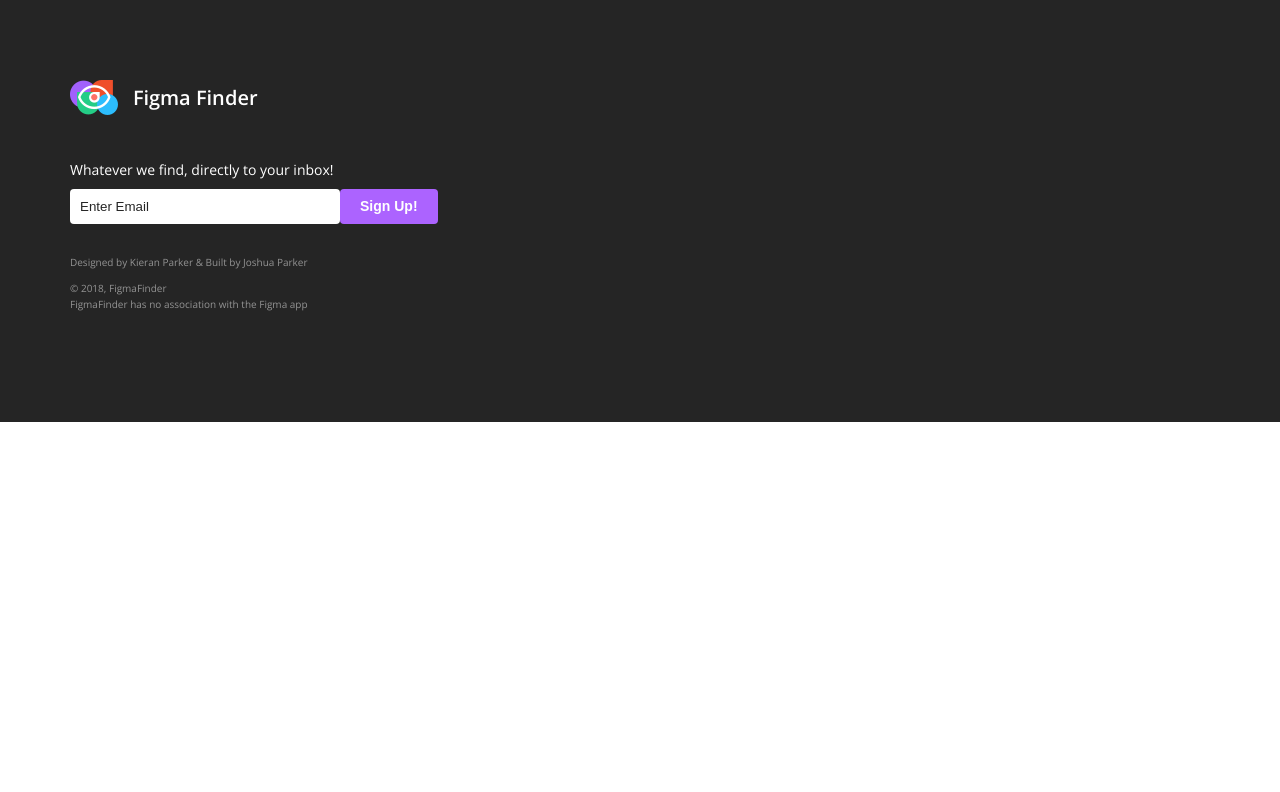
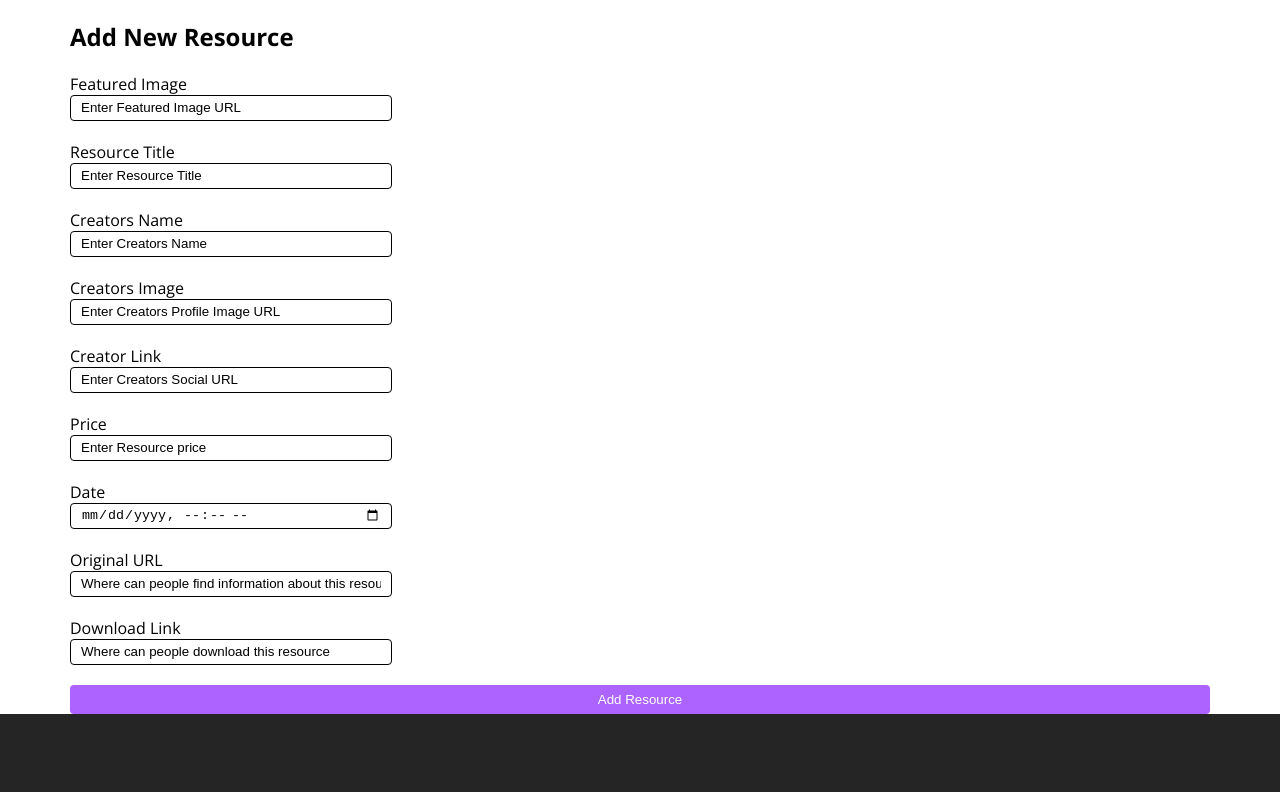
Before and after one commit to shiibbyy/Figma-Finder, a Vue app: page /add-resource in a window 1280 px wide. Shown: the top 792 px of the page. Built offline with nearby package versions, Linux system fonts and the light colour scheme.

Commit message:
Add your own resource (skeleton)
Made it possible to add resources online. Not styled but basics are there.

```diff
--- a/package.json
+++ b/package.json
@@ -8,6 +8,8 @@
     "lint": "vue-cli-service lint"
   },
   "dependencies": {
+    "firebase": "^5.5.3",
+    "slugify": "^1.3.1",
     "vue": "^2.5.17",
     "vue-router": "^3.0.1"
   },
--- /dev/null
+++ b/src/components/AddResource.vue
@@ -0,0 +1,136 @@
+<template>
+    <div class="section">
+        <div class="container">
+            <h2>Add New Resource</h2>
+            <form @submit.prevent="AddResource">
+                <div class="field">
+                    <label for="title">Featured Image</label>
+                    <input type="url" name="featuredImage" placeholder="Enter Featured Image URL" v-model="featuredImage">
+                </div>
+
+                <div class="field">
+                    <label for="title">Resource Title</label>
+                    <input type="text" name="title" placeholder="Enter Resource Title" v-model="title">
+                </div>
+
+                <div class="field">
+                    <label for="title">Creators Name</label>
+                    <input type="text" name="authorName" placeholder="Enter Creators Name " v-model="authorName">
+                </div>
+
+                <div class="field">
+                    <label for="title">Creators Image</label>
+                    <input type="url" name="authorImage" placeholder="Enter Creators Profile Image URL" v-model="authorImage">
+                </div>
+
+                <div class="field">
+                    <label for="title">Creator Link</label>
+                    <input type="url" name="authorLink" placeholder="Enter Creators Social URL" v-model="authorLink">
+                </div>
+
+                <div class="field">
+                    <label for="title">Price</label>
+                    <input type="text" name="price" placeholder="Enter Resource price" v-model="price">
+                </div>
+
+                <div class="field">
+                    <label for="title">Date</label>
+                    <input type="datetime-local" name="date" placeholder="Enter Date" v-model="date">
+                </div>
+
+                <div class="field">
+                    <label for="title">Original URL</label>
+                    <input type="url" name="originalURL" placeholder="Where can people find information about this resource" v-model="originalURL">
+                </div>
+
+                <div class="field">
+                    <label for="title">Download Link</label>
+                    <input type="url" name="resourceLink" placeholder="Where can people download this resource" v-model="resourceLink">
+                </div>
+
+                <div class="field">
+                    <button class="btn">Add Resource</button>
+                </div>
+            </form>
+        </div>
+    </div>
+</template>
+
+<script>
+import db from '@/firebase/init'
+import slugify from 'slugify'
+
+export default {
+    name: 'AddResource',
+    data() {
+        return {
+            title: null,
+            featuredImage: null,
+            authorName: null,
+            authorImage: null,
+            authorLink: null,
+            price: null,
+            date: null,
+            originalURL: null,
+            resourceLink: null,
+            slug: null,
+        }
+    },
+    methods: {
+        AddResource(){
+            if (this.title){
+                this.feedback = null
+                //create slug
+                this.slug = slugify(this.title, {
+                    replacement: '-',
+                    remove: /[$*_+-:@"'`~±§?()]/g,
+                    lower: true
+                })
+                db.collection('resources').add({
+                    title: this.title,
+                    featuredImage: this.featuredImage,
+                    authorName: this.authorName,
+                    authorImage: this.authorImage,
+                    authorLink: this.authorLink,
+                    price: this.price,
+                    date: this.date,
+                    originalURL: this.originalURL,
+                    resourceLink: this.resourceLink,
+                    slug: this.slug
+
+                }).then(() => {
+                    this.$router.push({ name: 'home'})
+                }).catch(err => {
+                    console.log(err)
+                })
+            } else {
+                this.feedback = "You must enter a smoothie title"
+            }
+        }
+    }
+}
+</script>
+
+<style lang="scss">
+@import '@/styles/global.scss';
+
+.field {
+    display: flex;
+    flex-direction: column;
+}
+
+input {
+    background-color: $white;
+    border: 1px solid $black;
+    color: $black;
+    padding: 0px 10px;
+    border-radius: 4px;
+    height: 24px;
+    margin-bottom: 20px;
+}
+
+.field input::placeholder {
+    color: $black;
+}
+
+</style>
--- a/src/components/FeatureCard.vue
+++ b/src/components/FeatureCard.vue
@@ -14,7 +14,7 @@
             </div>
             <div class="row-3">
                 <a :href="resourceLink" class="btn main" target="_blank" >
-                    <p class="light semibold">Download Resource</p>
+                    <p class="light semibold" for="info" >Download Resource</p>
                 </a>
                 <a :href="resourceInfo" class="btn icon " target="_blank">
                     <p class="light semibold">I</p>
--- a/src/components/home/Grid.vue
+++ b/src/components/home/Grid.vue
@@ -20,6 +20,7 @@
 
 <script>
 import FeatureCard from '@/components/FeatureCard.vue'
+import db from '@/firebase/init'
 
 export default {
     name: 'Grid',
@@ -28,42 +29,22 @@ export default {
     },
     data() {
             return {
-                resources: [
-                    { featuredImage: 'https://images.pexels.com/photos/1267051/pexels-photo-1267051.jpeg?auto=compress&cs=tinysrgb&dpr=2&h=650&w=940',
-                    title: 'UI Kit V1',
-                    price: "Free",
-                    authorImage: 'https://images.pexels.com/photos/1115697/pexels-photo-1115697.jpeg?auto=compress&cs=tinysrgb&dpr=2&h=650&w=940',
-                    authorName: 'Kieran',
-                    resourceLink: 'https://www.google.com/', resourceInfo: 'https://www.reddit.com/',
-                    id: '2',
-                    slug:'ui-kit-v2' },
-
-                    { featuredImage: 'https://images.pexels.com/photos/928475/pexels-photo-928475.jpeg?auto=compress&cs=tinysrgb&dpr=2&h=750&w=1260',
-                    title: 'UI Kit V2',
-                    price: "£20",
-                    authorImage: 'https://images.pexels.com/photos/395085/pexels-photo-395085.jpeg?auto=compress&cs=tinysrgb&dpr=2&h=750&w=1260',
-                    authorName: 'Kieran',
-                    resourceLink: '',
-                    resourceInfo: '',
-                    id: '3',
-                    slug:'ui-kit-v2' },
-
-                    { featuredImage: 'https://images.pexels.com/photos/1267051/pexels-photo-1267051.jpeg?auto=compress&cs=tinysrgb&dpr=2&h=650&w=940',
-                    title: 'UI Kit V3',
-                    price: "Free",
-                    authorImage: 'https://images.pexels.com/photos/1115697/pexels-photo-1115697.jpeg?auto=compress&cs=tinysrgb&dpr=2&h=650&w=940',
-                    authorName: 'Kieran',
-                    resourceLink: 'https://twitter.com/',
-                    resourceInfo: 'https://twitter.com/',
-                    id: '4',
-                    slug:'ui-kit-v2' },
-
-                    { featuredImage: 'https://images.pexels.com/photos/1267051/pexels-photo-1267051.jpeg?auto=compress&cs=tinysrgb&dpr=2&h=650&w=940', title: 'UI Kit V4', price: "Free", authorImage: 'https://images.pexels.com/photos/1115697/pexels-photo-1115697.jpeg?auto=compress&cs=tinysrgb&dpr=2&h=650&w=940', authorName: 'Kieran', resourceLink: '', resourceInfo: 'google.com', id: '5', slug:'ui-kit-v2' }
-                ]
+                resources: []
             }
         },
         methods: {
 
+        },
+        created(){
+            db.collection('resources').get()
+            .then(snapshot => {
+                snapshot.forEach(doc => {
+                    let resource = doc.data()
+                    resource.id = doc.id
+                    this.resources.push(resource)
+
+                })
+            })
         }
 }
 </script>
@@ -73,7 +54,7 @@ export default {
 
 .grid .container {
     display: flex;
-    justify-content: space-between;
+    justify-content: flex-start;
     flex-wrap: wrap;
 }
 
--- /dev/null
+++ b/src/firebase/init.js
@@ -0,0 +1,18 @@
+import firebase from 'firebase'
+import 'firebase/firestore'
+
+// Initialize Firebase
+var config = {
+    apiKey: "AIzaSyDiM1isUhUQWEi8h_d-P_6eF-f3dRAiUSc",
+    authDomain: "figmafinder-resources.firebaseapp.com",
+    databaseURL: "https://figmafinder-resources.firebaseio.com",
+    projectId: "figmafinder-resources",
+    storageBucket: "figmafinder-resources.appspot.com",
+    messagingSenderId: "1029434877287"
+};
+
+const firebaseApp = firebase.initializeApp(config);
+firebaseApp.firestore().settings({ timestampsInSnapshots: true })
+
+//export
+export default firebaseApp.firestore()
--- a/src/router.js
+++ b/src/router.js
@@ -1,6 +1,7 @@
 import Vue from 'vue'
 import Router from 'vue-router'
 import Home from './views/Home.vue'
+import AddResource from '@/components/AddResource'
 
 Vue.use(Router)
 
@@ -14,6 +15,11 @@ export default new Router({
       component: Home
     },
     {
+      path: '/add-resource',
+      name: 'AddResource',
+      component: AddResource
+    },
+    {
       path: '/about',
       name: 'about',
       // route level code-splitting
```
Also changed, not shown: 1 other file (tests, documents, lock files or other folders).
